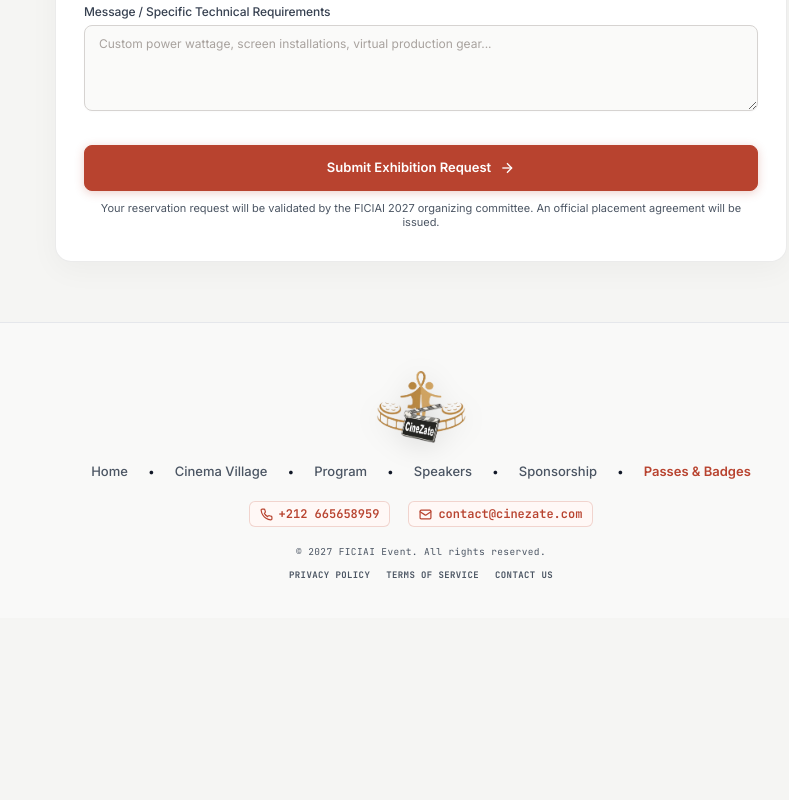
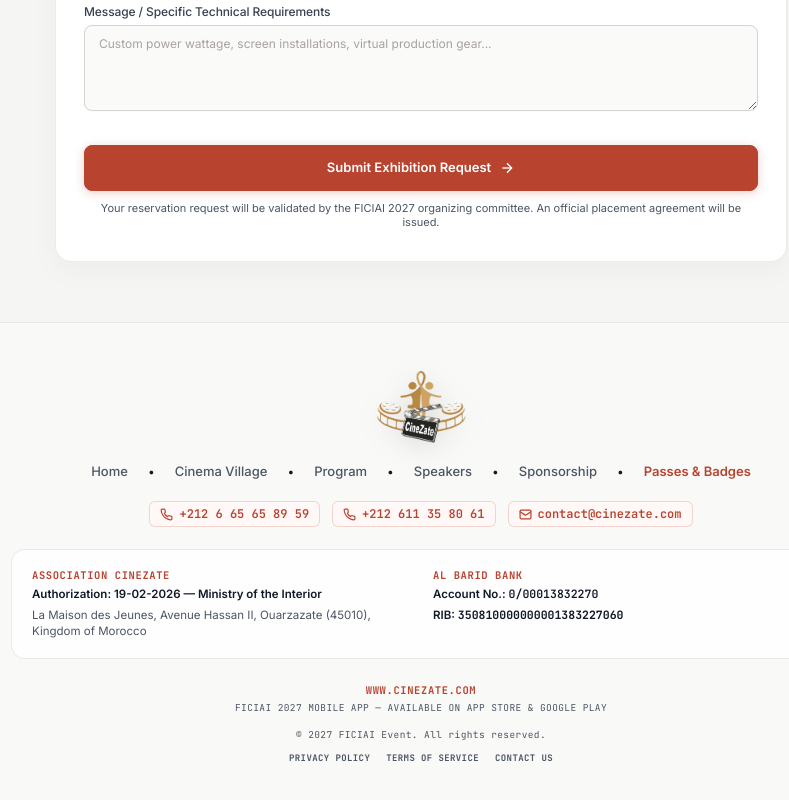
Before and after one commit to sadikyassine00-ui/CineZate, a Next.js app: page /stand in a window 1280 px wide. Shown: the part 2449-3249 px from the top of the page, without its empty margins (219-1008 px from the left). Before the commit the page ends 3074 px from the top, so only its background shows below. Built offline with nearby package versions, Linux system fonts and the light colour scheme; a web font is replaced by a local one.

Commit message:
Add association legal, banking, RIB, and contact details to footer

```diff
--- a/components/Footer.tsx
+++ b/components/Footer.tsx
@@ -53,7 +53,7 @@ export default function Footer() {
       </nav>
 
       {/* Direct Contact Inquiries Strip */}
-      <div style={{ display: 'flex', flexWrap: 'wrap', gap: '18px', justifyContent: 'center', alignItems: 'center', marginBottom: '18px' }}>
+      <div style={{ display: 'flex', flexWrap: 'wrap', gap: '12px', justifyContent: 'center', alignItems: 'center', marginBottom: '22px' }}>
         <a
           href="tel:+212665658959"
           style={{
@@ -74,7 +74,30 @@ export default function Footer() {
           <svg width="13" height="13" viewBox="0 0 24 24" fill="none" stroke="currentColor" strokeWidth="2.2" strokeLinecap="round" strokeLinejoin="round">
             <path d="M22 16.92v3a2 2 0 0 1-2.18 2 19.79 19.79 0 0 1-8.63-3.07 19.5 19.5 0 0 1-6-6 19.79 19.79 0 0 1-3.07-8.67A2 2 0 0 1 4.11 2h3a2 2 0 0 1 2 1.72 12.84 12.84 0 0 0 .7 2.81 2 2 0 0 1-.45 2.11L8.09 9.91a16 16 0 0 0 6 6l1.27-1.27a2 2 0 0 1 2.11-.45 12.84 12.84 0 0 0 2.81.7A2 2 0 0 1 22 16.92z"/>
           </svg>
-          <span>+212 665658959</span>
+          <span>+212 6 65 65 89 59</span>
+        </a>
+
+        <a
+          href="tel:+212611358061"
+          style={{
+            display: 'inline-flex',
+            alignItems: 'center',
+            gap: '6px',
+            color: '#B8432F',
+            fontSize: '12px',
+            fontWeight: 600,
+            textDecoration: 'none',
+            fontFamily: 'var(--font-jetbrains)',
+            padding: '4px 10px',
+            background: '#FFF8F6',
+            borderRadius: '6px',
+            border: '1px solid rgba(184, 67, 47, 0.2)'
+          }}
+        >
+          <svg width="13" height="13" viewBox="0 0 24 24" fill="none" stroke="currentColor" strokeWidth="2.2" strokeLinecap="round" strokeLinejoin="round">
+            <path d="M22 16.92v3a2 2 0 0 1-2.18 2 19.79 19.79 0 0 1-8.63-3.07 19.5 19.5 0 0 1-6-6 19.79 19.79 0 0 1-3.07-8.67A2 2 0 0 1 4.11 2h3a2 2 0 0 1 2 1.72 12.84 12.84 0 0 0 .7 2.81 2 2 0 0 1-.45 2.11L8.09 9.91a16 16 0 0 0 6 6l1.27-1.27a2 2 0 0 1 2.11-.45 12.84 12.84 0 0 0 2.81.7A2 2 0 0 1 22 16.92z"/>
+          </svg>
+          <span>+212 611 35 80 61</span>
         </a>
 
         <a
@@ -102,6 +125,64 @@ export default function Footer() {
         </a>
       </div>
 
+      {/* Association, Legal & Banking Details */}
+      <div
+        style={{
+          maxWidth: '820px',
+          margin: '0 auto 24px',
+          padding: '18px 20px',
+          background: 'rgba(255, 255, 255, 0.78)',
+          border: '1px solid rgba(0, 0, 0, 0.08)',
+          borderRadius: '14px',
+          display: 'grid',
+          gridTemplateColumns: 'repeat(auto-fit, minmax(240px, 1fr))',
+          gap: '16px 24px',
+          textAlign: 'left',
+          boxSizing: 'border-box',
+        }}
+      >
+        <div style={{ display: 'flex', flexDirection: 'column', gap: '4px' }}>
+          <div style={{ fontFamily: 'var(--font-jetbrains)', fontSize: '10.5px', fontWeight: 700, color: '#B8432F', letterSpacing: '0.6px', textTransform: 'uppercase' }}>
+            {t.footerInfo.associationName}
+          </div>
+          <div style={{ fontSize: '11.5px', fontWeight: 600, color: 'var(--text-primary)', lineHeight: 1.45 }}>
+            {t.footerInfo.authorization}
+          </div>
+          <div style={{ fontSize: '11.5px', color: 'var(--text-secondary)', lineHeight: 1.45 }}>
+            {t.footerInfo.address}
+          </div>
+        </div>
+
+        <div style={{ display: 'flex', flexDirection: 'column', gap: '4px' }}>
+          <div style={{ fontFamily: 'var(--font-jetbrains)', fontSize: '10.5px', fontWeight: 700, color: '#B8432F', letterSpacing: '0.6px', textTransform: 'uppercase' }}>
+            {t.footerInfo.bankTitle}
+          </div>
+          <div style={{ fontSize: '11.5px', color: 'var(--text-primary)', lineHeight: 1.45 }}>
+            <span style={{ fontWeight: 600 }}>{t.footerInfo.accountLabel} </span>
+            <span style={{ fontFamily: 'var(--font-jetbrains)', fontWeight: 600, userSelect: 'all' }}>{t.footerInfo.accountNumber}</span>
+          </div>
+          <div style={{ fontSize: '11.5px', color: 'var(--text-primary)', lineHeight: 1.45, wordBreak: 'break-all' }}>
+            <span style={{ fontWeight: 600 }}>{t.footerInfo.ribLabel} </span>
+            <span style={{ fontFamily: 'var(--font-jetbrains)', fontWeight: 700, color: '#111827', userSelect: 'all' }}>{t.footerInfo.ribNumber}</span>
+          </div>
+        </div>
+      </div>
+
+      <div style={{ marginBottom: '14px', display: 'flex', flexDirection: 'column', gap: '4px', alignItems: 'center' }}>
+        <a
+          href="https://www.cinezate.com"
+          target="_blank"
+          rel="noopener noreferrer"
+          className="mono-title"
+          style={{ fontSize: '10.5px', fontWeight: 700, color: '#B8432F', textDecoration: 'none', letterSpacing: '0.6px', textTransform: 'uppercase' }}
+        >
+          {t.footerInfo.website}
+        </a>
+        <p className="mono-title" style={{ fontSize: '9.5px', color: 'var(--text-secondary)', margin: 0, letterSpacing: '0.4px', textTransform: 'uppercase' }}>
+          {t.footerInfo.mobileApp}
+        </p>
+      </div>
+
       <p className="mono-title" style={{ fontSize: '9.5px', color: 'var(--text-secondary)', margin: '0 0 12px 0', letterSpacing: '0.4px' }}>
         {t.footerCopy}
       </p>
--- a/lib/translations.ts
+++ b/lib/translations.ts
@@ -50,6 +50,18 @@ export const translations = {
       label: "Direct Contact & Assistance:",
       phone: "+212 665658959",
       email: "contact@cinezate.com",
+    },
+    footerInfo: {
+      associationName: "ASSOCIATION CINEZATE",
+      authorization: "Authorization: 19-02-2026 — Ministry of the Interior",
+      address: "La Maison des Jeunes, Avenue Hassan II, Ouarzazate (45010), Kingdom of Morocco",
+      bankTitle: "AL BARID BANK",
+      accountLabel: "Account No.:",
+      accountNumber: "0/00013832270",
+      ribLabel: "RIB:",
+      ribNumber: "350810000000001383227060",
+      website: "www.cinezate.com",
+      mobileApp: "FICIAI 2027 Mobile App — Available on App Store & Google Play",
     },
     // Form labels
     nameLabel: "Full Name",
@@ -668,6 +680,18 @@ export const translations = {
       phone: "+212 665658959",
       email: "contact@cinezate.com",
     },
+    footerInfo: {
+      associationName: "ASSOCIATION CINEZATE",
+      authorization: "Autorisation : 19-02-2026 — Ministère de l'Intérieur",
+      address: "La Maison des Jeunes, Avenue Hassan II, Ouarzazate (45010), Royaume du Maroc",
+      bankTitle: "AL BARID BANK",
+      accountLabel: "N° de Compte :",
+      accountNumber: "0/00013832270",
+      ribLabel: "RIB :",
+      ribNumber: "350810000000001383227060",
+      website: "www.cinezate.com",
+      mobileApp: "Application Mobile FICIAI 2027 — Disponible sur App Store & Google Play",
+    },
     // Form labels
     nameLabel: "Nom Complet",
     emailLabel: "Adresse Email",
```
